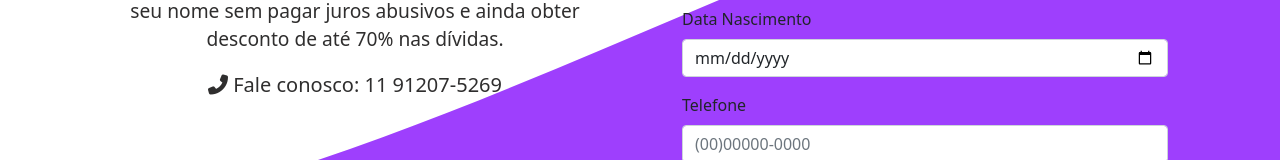
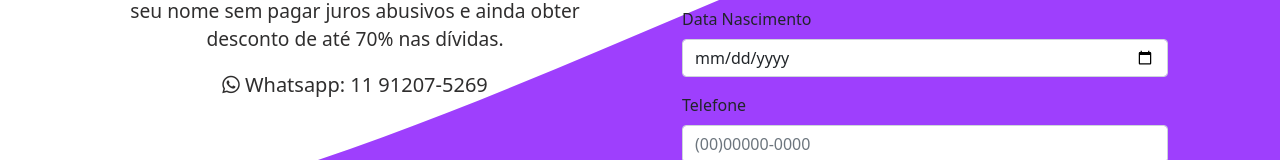
Before and after one commit to Noobiell/imperialSolucoes, a plain HTML site: page consulta.html in a window 1280 px wide. Shown: the part 459-619 px from the top of the page. Drawn offline with nearby package versions, Linux system fonts and the light colour scheme.

Commit message:
Update consulta.html

```diff
--- a/consulta.html
+++ b/consulta.html
@@ -67,7 +67,7 @@
                     <div class="ContainerFaleConosco">
                         <h3>Entre em contato conosco hoje mesmo.</h3>
                         <p>Temos a solução para você voltar a sorrir com nome limpo não deixe de falar conosco, solicite uma avaliação hoje mesmo e veja como é simples limpar seu nome sem pagar juros abusivos e ainda obter desconto de até 70% nas dívidas.</p>
-                        <p class="faleConosco"><i class="fas fa-phone-alt"></i> Fale conosco: 11 91207-5269</p>
+                        <p class="faleConosco"><i class="fab fa-whatsapp"></i> Whatsapp: 11 91207-5269</p>
                     </div>
                 </div><!--Fim col-->
 
```
